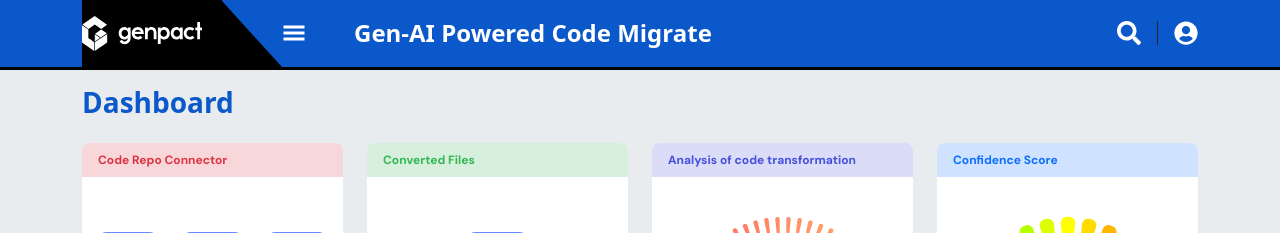
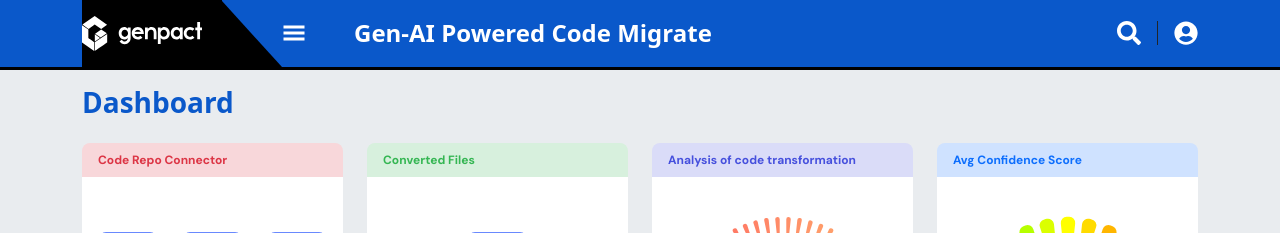
Before and after one commit to thillai-k/gen-code-migrator, a React (Create React App) app: page / in a window 1280 px wide. Shown: the top 233 px of the page. Built offline with nearby package versions, Linux system fonts and the light colour scheme.

Commit message:
Updated the filestatus scores

```diff
--- a/src/components/FileStatus.jsx
+++ b/src/components/FileStatus.jsx
@@ -80,7 +80,7 @@ const FileStatus = ({ uploadedFiles, convertedFiles, confidenceScore }) => {
                     <div class="row ">
                         <div class="col-md-12">
                             <div class="connector-title bg-primary-light">
-                                Analysis of code transformation
+                            Analysis of code transformation
                             </div>
                         </div>
                     </div>
@@ -92,7 +92,7 @@ const FileStatus = ({ uploadedFiles, convertedFiles, confidenceScore }) => {
                                     nrOfLevels={30}
                                     colors={["#FF5F6D", "#FFC371"]}
                                     arcWidth={0.3}
-                                    percent={0}
+                                    percent={uploadedFiles ? ((convertedFiles / uploadedFiles) * 100).toFixed(2) : 0}
                                     textColor="#4650dd"
                                 />
                             </div>
@@ -104,7 +104,7 @@ const FileStatus = ({ uploadedFiles, convertedFiles, confidenceScore }) => {
                     <div class="row ">
                         <div class="col-md-12">
                             <div class="connector-title bg-blue-light">
-                                Confidence Score
+                                Avg Confidence Score
                             </div>
                         </div>
                     </div>
@@ -114,7 +114,7 @@ const FileStatus = ({ uploadedFiles, convertedFiles, confidenceScore }) => {
                                 <GaugeChart
                                     id="gauge-chart6"
                                     nrOfLevels={15}
-                                    percent={confidenceScore}
+                                    percent={confidenceScore ? (confidenceScore * 100).toFixed(2) : 0}
                                     needleColor="#345243"
                                     textColor="#0d6efd"
                                 />
```
